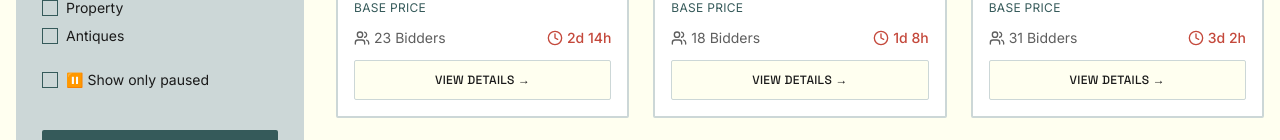
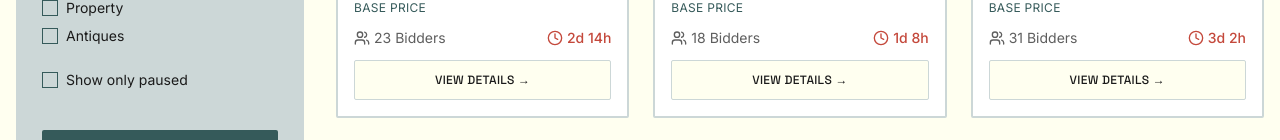
Before and after one commit to noobShah/retro-bid-hub, a React (Vite) app: page /auctions in a window 1280 px wide. Shown: the part 570-710 px from the top of the page. Built offline with nearby package versions, Linux system fonts and the light colour scheme; the HTML template or start-up script is replaced by a standard one.

Commit message:
Visual edit in Lovable

```diff
--- a/src/pages/Auctions.tsx
+++ b/src/pages/Auctions.tsx
@@ -183,9 +183,7 @@ const Auctions = () => {
                   <div>
                     <div className="flex items-center space-x-2">
                       <Checkbox id="paused" checked={showPaused} onCheckedChange={checked => setShowPaused(checked as boolean)} />
-                      <label htmlFor="paused" className="text-sm font-sans cursor-pointer">
-                        ⏸️ Show only paused
-                      </label>
+                      <label htmlFor="paused" className="text-sm font-sans cursor-pointer">Show only paused</label>
                     </div>
                   </div>
 
```
